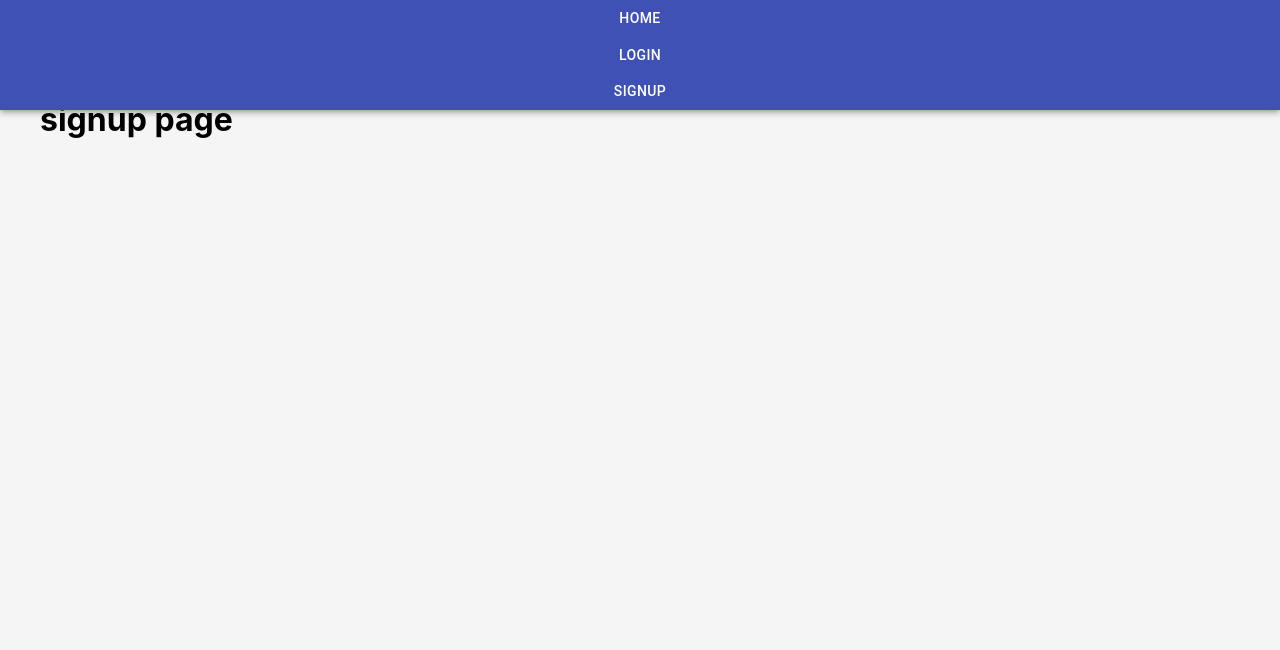
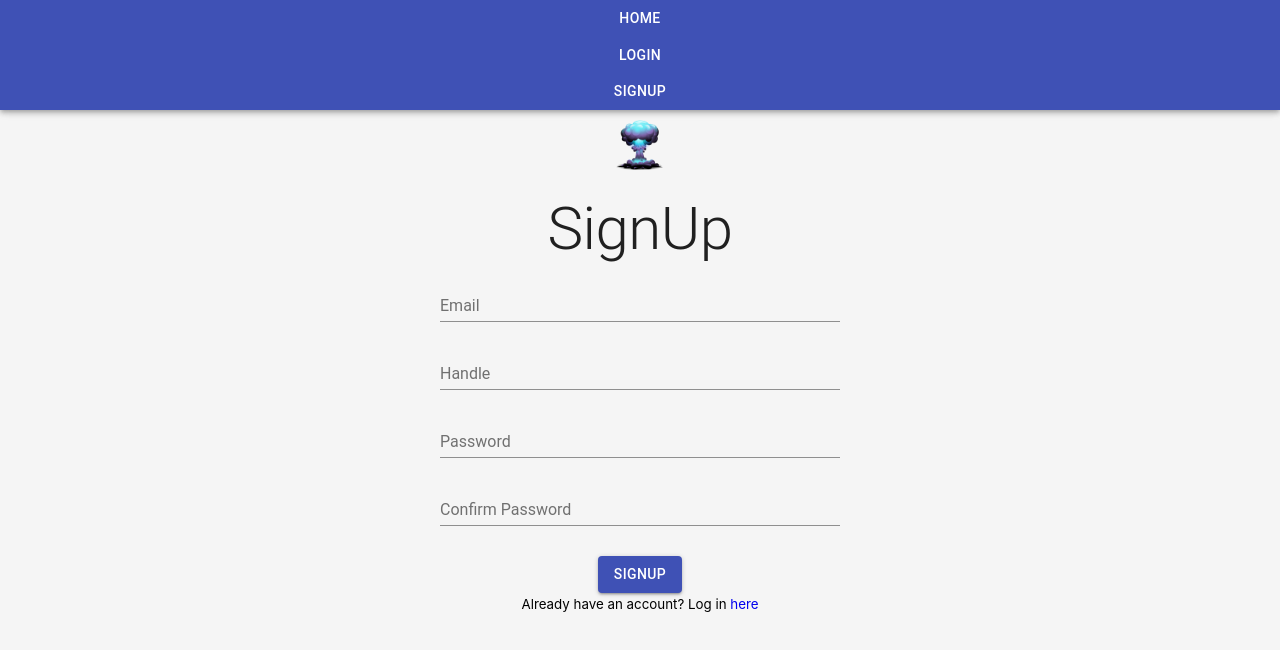
Before and after one commit to ridbay/sayit-frontend, a React (Create React App) app: page /signup in a window 1280 px wide. Shown: the top 650 px of the page. Built offline with nearby package versions, Linux system fonts and the light colour scheme.

Commit message:
add login page

```diff
--- a/src/App.js
+++ b/src/App.js
@@ -9,25 +9,52 @@ import signup from './pages/signup'
 //Components
 import Navbar from './components/Navbar'
 
-const theme = createMuiTheme({
+export const theme = createMuiTheme({
   typography: {
     useNextVariants: true,
   },
   pallete: {
-    primary:{
+    primary: {
       light: '#33c9dc',
       main: '#00bcd4',
       dark: '#0008394',
       contrastText: '#fff'
     },
-    secondary:{
+    secondary: {
       light: '#ff6333',
       main: '#ff3d00',
       dark: '#b22a00',
       contrastText: '#fff'
     }
+  },
+  form: {
+    textAlign: 'center'
+  },
+  image: {
+    margin: '20px auto 20px auto'
+  },
+  pageTitle: {
+    margin: '5px auto 5px auto'
+  },
+  textField: {
+    margin: '10px auto 10px auto'
+  },
+  button: {
+    marginTop: 20,
+    position: 'relative'
+  },
+  customError: {
+    color: 'red',
+    fontSize: '0.8rem',
+    marginTop: 10
+  },
+  progress: {
+    position: 'absolute'
   }
 })
+
+
+
 export class App extends Component {
   render() {
     return (
--- a/src/pages/login.js
+++ b/src/pages/login.js
@@ -3,41 +3,78 @@ import withStyles from '@material-ui/core/styles/withStyles'
 import TextField from '@material-ui/core/TextField';
 import PropTypes from 'prop-types'
 import AppIcon from '../images/icon.png'
-import Button from '@material-ui/core/Button'
+import Button from '@material-ui/core/Button';
+import axios from 'axios'
+import { Link } from 'react-router-dom'
 
 // MUI stuff
 import Grid from '@material-ui/core/Grid'
 import Typography from '@material-ui/core/Typography'
+import CircularProgress from '@material-ui/core/CircularProgress';
 
 const styles ={
-    form:{
+    form: {
         textAlign: 'center'
-    },
-    image:{
+      },
+      image: {
         margin: '20px auto 20px auto'
-    },
-    pageTitle:{
+      },
+      pageTitle: {
         margin: '5px auto 5px auto'
-    },
-    textField:{
-        margin: '100px auto 10px auto'
-    }
+      },
+      textField: {
+        margin: '10px auto 10px auto'
+      },
+      button: {
+        marginTop: 20,
+        position: 'relative'
+      },
+      customError: {
+        color: 'red',
+        fontSize: '0.8rem',
+        marginTop: 10
+      },
+      progress: {
+        position: 'absolute'
+      }
 };
 
 
-
 class login extends Component {
-    constructor(){
+    constructor() {
         super();
-        this.state={
+        this.state = {
             email: '',
             password: '',
             loading: false,
             errors: {}
         }
     }
-    handleSubmit = (event) =>{
-        console.log('hi')
+    handleSubmit = (event) => {
+        event.preventDefault();
+        this.setState({
+            loading: true
+        });
+        const userData = {
+            email: this.state.email,
+            password: this.state.password
+        }
+        axios.post('/login', userData)
+            .then(res => {
+                console.log(res.data)
+                localStorage.setItem('FBIdToken', `Bearer ${res.data.token}`);
+                this.setState({
+                    loading: false
+                });
+                this.props.history.push('/');
+            })
+            .catch(err => {
+                this.setState({
+                    errors: err.response.data,
+                    loading: false
+                })
+            })
+
     }
 
     handleChange = (event) => {
@@ -49,12 +86,13 @@ class login extends Component {
 
 
     render() {
-        const {classes} = this.props;
+        const { classes } = this.props;
+        const { errors, loading } = this.state;
         return (
             <Grid container className={classes.form}>
                 <Grid item sm></Grid>
                 <Grid item sm>
-                    <img src={AppIcon} alt='App icon' width='50' height='50' className={classes.image}/>
+                    <img src={AppIcon} alt='App icon' width='50' height='50' className={classes.image} />
                     <Typography variant='h2' className={classes.pageTitle}>Login</Typography>
                     <form noValidate onSubmit={this.handleSubmit}>
                         <TextField
@@ -62,6 +100,8 @@ class login extends Component {
                             label="Email"
                             type='email'
                             name='email'
+                            helperText={errors.email}
+                            error={errors.email ? true : false}
                             className={classes.textField}
                             value={this.state.email}
                             onChange={this.handleChange}
@@ -72,21 +112,41 @@ class login extends Component {
                             label="Password"
                             type='password'
                             name='password'
+                            helperText={errors.password}
+                            error={errors.password ? true : false}
                             className={classes.textField}
                             value={this.state.password}
                             onChange={this.handleChange}
                             fullWidth
                         />
-                        <Button type='submit' variant='contained' color='primary'  className={classes.button}>Login</Button>
+                        {errors.general && (
+                            <Typography variant="body2" className={classes.customError}>{errors.general}</Typography>
+                        )}
+
+                        <Button
+                        type='submit'
+                        variant='contained'
+                        color='primary'
+                        className={classes.button}
+                        disabled={loading}
+                        >
+                            Login {loading && (
+                            <CircularProgress size={30} className={classes.progress}/>
+                        )}
+                        </Button>
+                        <br/>
+                        <small>
+                            Don't have an account? Sign up <Link to="/signup"> here</Link>
+                        </small>
                     </form>
-                    </Grid>
+                </Grid>
                 <Grid item sm> </Grid>
             </Grid>
         )
     }
 }
 
-login.propTypes ={
+login.propTypes = {
     classes: PropTypes.object.isRequired
 }
 
--- a/src/pages/signup.js
+++ b/src/pages/signup.js
@@ -1,13 +1,183 @@
 import React, { Component } from 'react'
+import withStyles from '@material-ui/core/styles/withStyles'
+import TextField from '@material-ui/core/TextField';
+import PropTypes from 'prop-types'
+import AppIcon from '../images/icon.png'
+import Button from '@material-ui/core/Button';
+import axios from 'axios'
+import { Link } from 'react-router-dom'
 
-export class signup extends Component {
+// MUI stuff
+import Grid from '@material-ui/core/Grid'
+import Typography from '@material-ui/core/Typography'
+import CircularProgress from '@material-ui/core/CircularProgress';
+
+const styles ={
+    form: {
+        textAlign: 'center'
+      },
+      image: {
+        margin: '20px auto 20px auto'
+      },
+      pageTitle: {
+        margin: '5px auto 5px auto'
+      },
+      textField: {
+        margin: '10px auto 10px auto'
+      },
+      button: {
+        marginTop: 20,
+        position: 'relative'
+      },
+      customError: {
+        color: 'red',
+        fontSize: '0.8rem',
+        marginTop: 10
+      },
+      progress: {
+        position: 'absolute'
+      }
+};
+
+
+
+class signup extends Component {
+    constructor() {
+        super();
+        this.state = {
+            email: '',
+            password: '',
+            confirmPassword: '',
+            handle: '',
+            loading: false,
+            errors: {}
+        }
+    }
+    handleSubmit = (event) => {
+        event.preventDefault();
+        this.setState({
+            loading: true
+        });
+        const newUserData = {
+            email: this.state.email,
+            password: this.state.password,
+            confirmPassword: this.state.confirmPassword,
+            handle: this.state.handle,
+        }
+        axios.post('/signup', newUserData)
+            .then(res => {
+                console.log(res.data)
+                localStorage.setItem('FBIdToken', `Bearer ${res.data.token}`);
+                this.setState({
+                    loading: false
+                });
+                this.props.history.push('/');
+            })
+            .catch(err => {
+                this.setState({
+                    errors: err.response.data,
+                    loading: false
+                })
+            })
+
+    }
+
+    handleChange = (event) => {
+        this.setState({
+            [event.target.name]: event.target.value
+        })
+    }
+
+
+
     render() {
+        const { classes } = this.props;
+        const { errors, loading } = this.state;
         return (
-            <div>
-                <h1>signup page</h1>
-            </div>
+            <Grid container className={classes.form}>
+                <Grid item sm></Grid>
+                <Grid item sm>
+                    <img src={AppIcon} alt='App icon' width='50' height='50' className={classes.image} />
+                    <Typography variant='h2' className={classes.pageTitle}>SignUp</Typography>
+                    <form noValidate onSubmit={this.handleSubmit}>
+                        <TextField
+                            id="email"
+                            label="Email"
+                            type='email'
+                            name='email'
+                            helperText={errors.email}
+                            error={errors.email ? true : false}
+                            className={classes.textField}
+                            value={this.state.email}
+                            onChange={this.handleChange}
+                            fullWidth
+                        />
+                        <TextField
+                            id="handle"
+                            label="Handle"
+                            type='text'
+                            name='handle'
+                            helperText={errors.handle}
+                            error={errors.handle ? true : false}
+                            className={classes.textField}
+                            value={this.state.handle}
+                            onChange={this.handleChange}
+                            fullWidth
+                        />
+                        <TextField
+                            id="password"
+                            label="Password"
+                            type='password'
+                            name='password'
+                            helperText={errors.password}
+                            error={errors.password ? true : false}
+                            className={classes.textField}
+                            value={this.state.password}
+                            onChange={this.handleChange}
+                            fullWidth
+                        />
+                        <TextField
+                            id="confirmPassword"
+                            label="Confirm Password"
+                            type='password'
+                            name='confirmPassword'
+                            helperText={errors.confirmPassword}
+                            error={errors.confirmPassword ? true : false}
+                            className={classes.textField}
+                            value={this.state.confirmPassword}
+                            onChange={this.handleChange}
+                            fullWidth
+                        />
+                        {errors.general && (
+                            <Typography variant="body2" className={classes.customError}>{errors.general}</Typography>
+                        )}
+
+                        <Button
+                        type='submit'
+                        variant='contained'
+                        color='primary'
+                        className={classes.button}
+                        disabled={loading}
+                        >
+                            signup {loading && (
+                            <CircularProgress size={30} className={classes.progress}/>
+                        )}
+                        </Button>
+                        <br/>
+                        <small>
+                            Already have an account? Log in <Link to="/login"> here</Link>
+                        </small>
+                    </form>
+                </Grid>
+                <Grid item sm> </Grid>
+            </Grid>
         )
     }
 }
 
-export default signup
+signup.propTypes = {
+    classes: PropTypes.object.isRequired
+}
+
+
+export default withStyles(styles)(signup)
```
